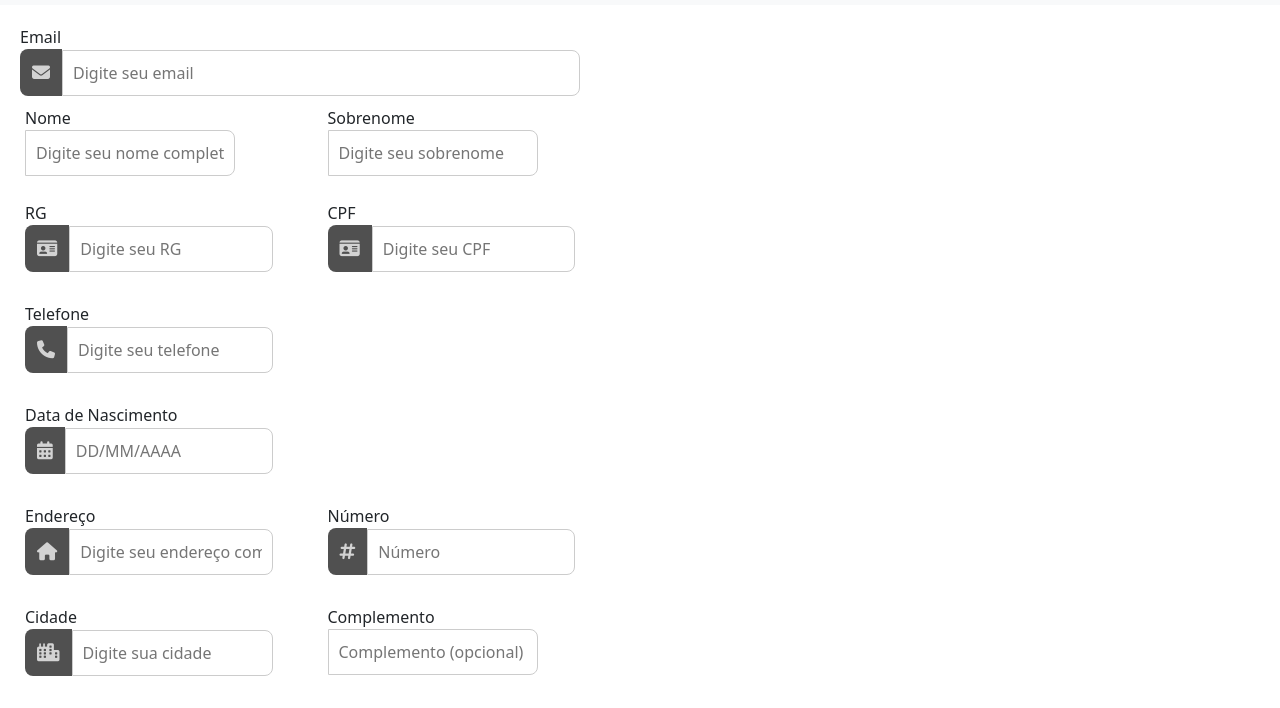
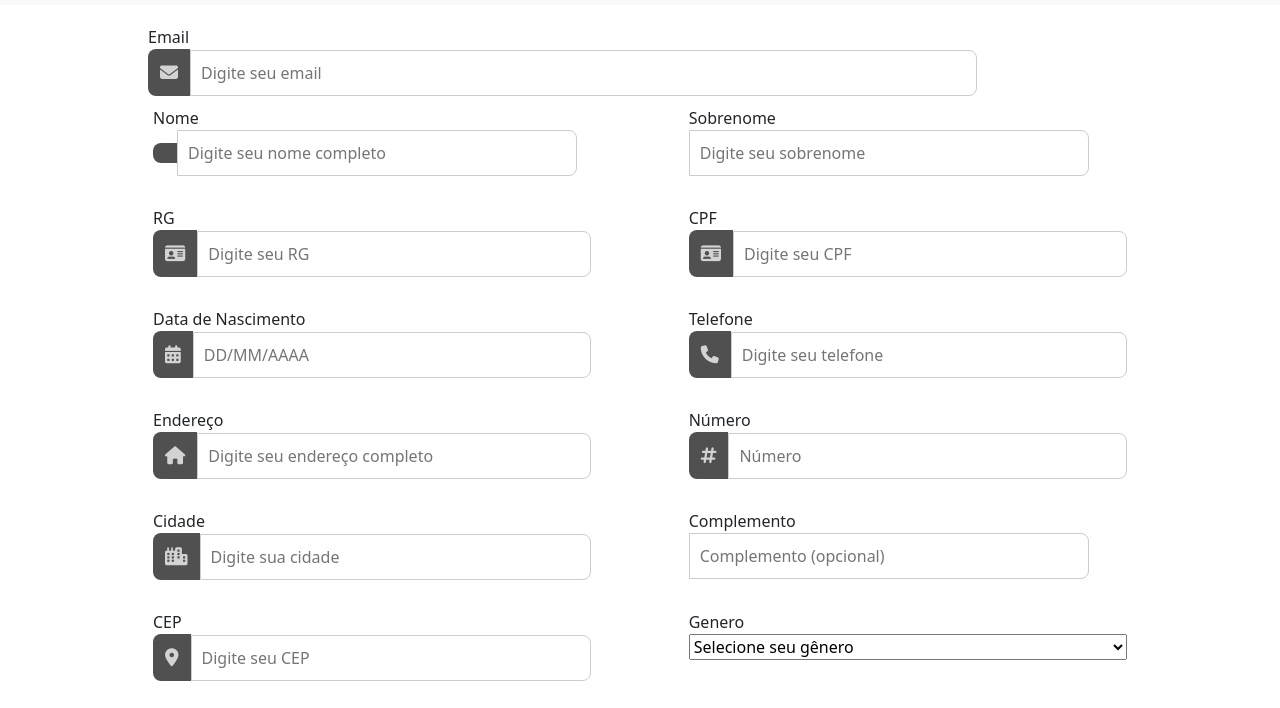
Before and after one commit to ryan-ggarcia/FarmaFipp, a website: page cadastro.html in a window 1280 px wide. Shown: the part 51-759 px from the top of the page. Drawn offline with nearby package versions, Linux system fonts and the light colour scheme; some packages are replaced by stand-ins of ours; a script that the page names is missing.

Commit message:
reajuste nos imputs

```diff
--- a/cadastro.html
+++ b/cadastro.html
@@ -27,8 +27,9 @@ https://cdn.jsdelivr.net/npm/sweetalert2@11.26.3/dist/sweetalert2.min.css
     </div>
     </div>
   </nav>
-  <form action="">
-    <div class="conteiner-form">
+
+  <section class="form-style">
+    <form action="" class="conteiner">
       <div class="email">
         <label for="email">Email</label>
         <div class="icon-controller">
@@ -42,7 +43,10 @@ https://cdn.jsdelivr.net/npm/sweetalert2@11.26.3/dist/sweetalert2.min.css
       <div class="form-documents">
         <div class="controller">
           <label for="text">Nome</label>
-          <input type="text" id="nome" class="input-style" placeholder="Digite seu nome completo" required />
+          <div class="icon-controller">
+            <div class="icons"></div>
+            <input type="text" id="nome" class="input-style" placeholder="Digite seu nome completo" required />
+          </div>
         </div>
         <div class="controller">
           <label for="text">Sobrenome</label>
@@ -72,23 +76,21 @@ https://cdn.jsdelivr.net/npm/sweetalert2@11.26.3/dist/sweetalert2.min.css
       </div>
       <div class="form-documents">
         <div class="controller">
+          <label for="birthdate">Data de Nascimento</label>
+          <div class="icon-controller">
+            <div class="icons">
+              <span><i class="fas fa-calendar-alt"></i></span>
+            </div>
+            <input type="text" id="birthdate" class="input-style" placeholder="DD/MM/AAAA" required />
+          </div>
+        </div>
+         <div class="controller">
           <label for="phone">Telefone</label>
           <div class="icon-controller">
             <div class="icons">
               <span><i class="fas fa-phone"></i></span>
             </div>
             <input type="text" id="phone" class="input-style" placeholder="Digite seu telefone" required />
-          </div>
-        </div>
-      </div>
-      <div class="form-documents">
-        <div class="controller">
-          <label for="birthdate">Data de Nascimento</label>
-          <div class="icon-controller">
-            <div class="icons">
-              <span><i class="fas fa-calendar-alt"></i></span>
-            </div>
-            <input type="text" id="birthdate" class="input-style" placeholder="DD/MM/AAAA" required />
           </div>
         </div>
       </div>
@@ -110,7 +112,6 @@ https://cdn.jsdelivr.net/npm/sweetalert2@11.26.3/dist/sweetalert2.min.css
             </div>
             <input type="text" id="number" class="input-style" placeholder="Número" required />
           </div>
-
         </div>
         <div class="controller">
           <label for="city">Cidade</label>
@@ -134,8 +135,6 @@ https://cdn.jsdelivr.net/npm/sweetalert2@11.26.3/dist/sweetalert2.min.css
             <input type="text" id="cep" class="input-style" placeholder="Digite seu CEP" required />
           </div>
         </div>
-      </div>
-      <div class="form-documents">
         <div class="controller">
           <label for="text">Genero</label>
           <select id="gender" required>
@@ -146,8 +145,8 @@ https://cdn.jsdelivr.net/npm/sweetalert2@11.26.3/dist/sweetalert2.min.css
           </select>
         </div>
       </div>
+
       <div class="form-documents">
-
         <div class="controller">
           <label for="password">Senha</label>
           <div class="icon-controller">
@@ -169,9 +168,8 @@ https://cdn.jsdelivr.net/npm/sweetalert2@11.26.3/dist/sweetalert2.min.css
           </div>
         </div>
       </div>
-
-    </div>
-  </form>
+    </form>
+  </section>
   <!-- JS - Máscaras e validação -->
   <script src="valida.js"></script>
 </body>
--- a/style.css
+++ b/style.css
@@ -411,12 +411,18 @@ form {
     margin-left: 4px;
 }
 /* FORMULARIO CONFIG */
-form{
+.form-style{
+    display: flex;
+    justify-content: center;
+    align-items: center;
+    width: 100%;
+    height: auto;
+}
+.conteiner{
     display: flex;
     flex-direction: column;
     padding: 20px;
-    max-width: 600px;
-    align-items: center;
+    max-width: 80%;
 }
 .form-documents{
     display: flex;
@@ -445,7 +451,7 @@ form{
     border-radius: 8px 0 0 8px;
 }
 #email{
-    width: 100%;
+    width: 80%;
     padding: 10px;
     border-radius: 0 8px 8px 0;
     border: 1px solid #ccc;
@@ -457,6 +463,7 @@ form{
     border-radius: 0 8px 8px 0;
     border: 1px solid #ccc;
     font-size: 16px;
+    width:400px;
 }
 /* CADASTRO CONFIG */
 
```
